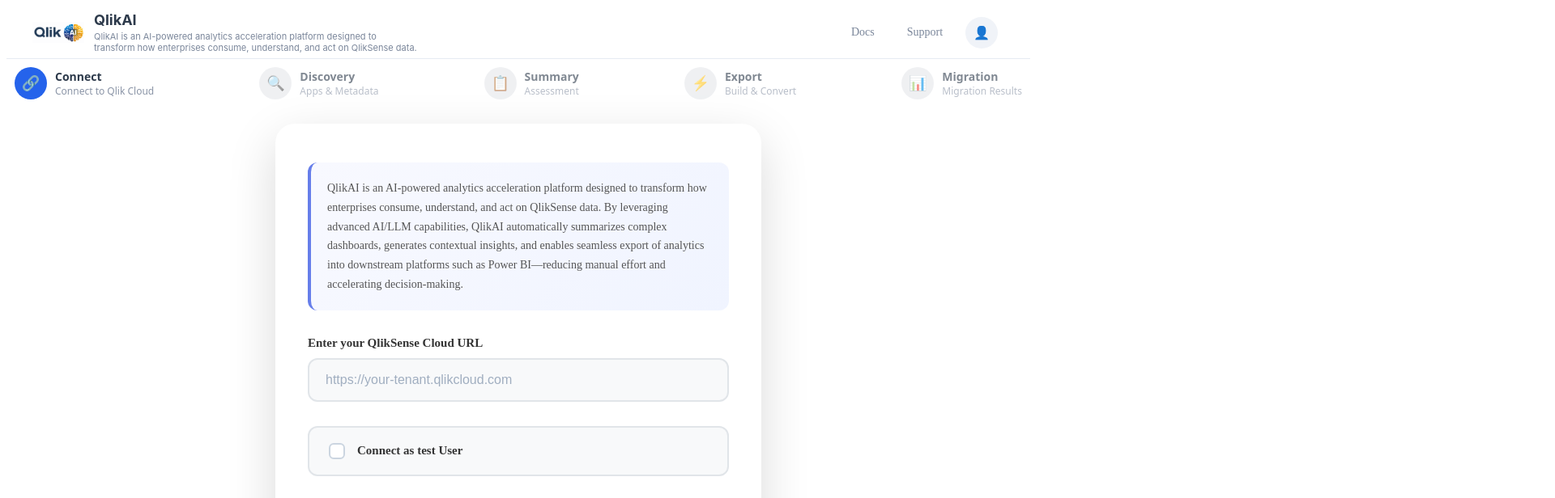
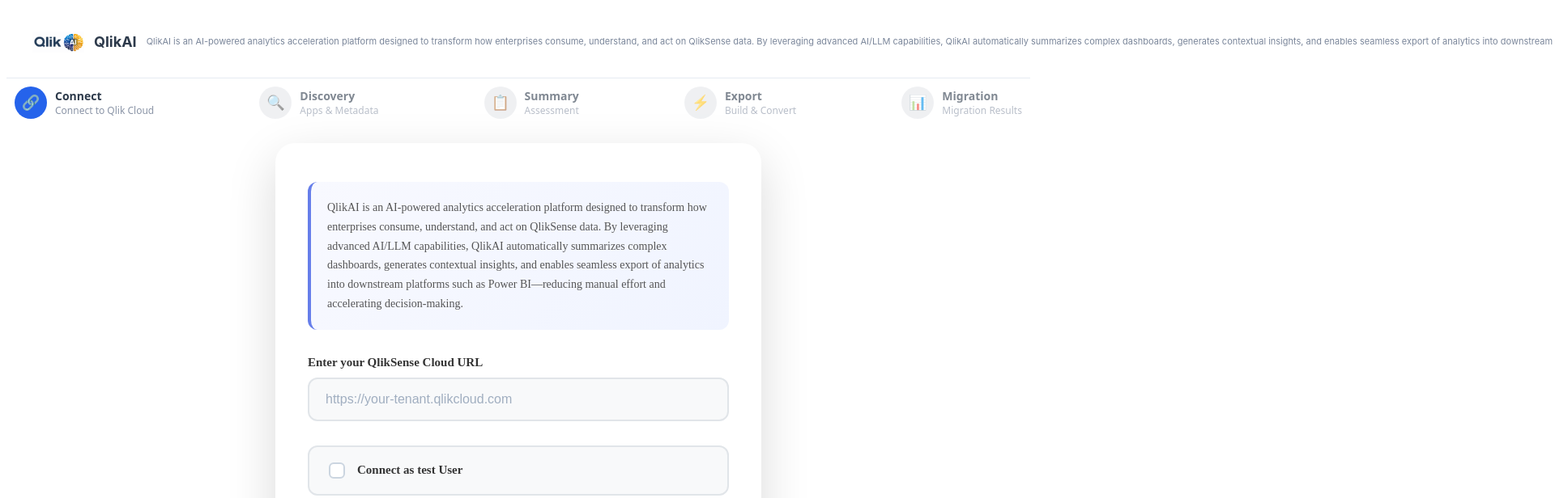
Before and after one commit to sorimdevs-tech/QlikSense, a React (Vite) app in the folder qlik_app/converter/csv/: page / in a window 1280 px wide. Shown: the top 616 px of the page at 81% size, 1920 px wide, since content can reach past the window. Built offline with nearby package versions, Linux system fonts and the light colour scheme; no server answers.

Commit message:
Add full description text under logo in header

```diff
--- a/qlik_app/converter/csv/src/components/Header/Header.css
+++ b/qlik_app/converter/csv/src/components/Header/Header.css
@@ -1,17 +1,20 @@
 .header {
-  height: 64px;
+  height: auto;
+  min-height: 64px;
   background: #ffffff;
   border-bottom: 1px solid #e6ebf2;
   display: flex;
   align-items: center;
   justify-content: space-between;
-  padding: 0 32px;
+  padding: 12px 32px;
+  gap: 24px;
 }
 
 .logo-section {
   display: flex;
   align-items: center;
   gap: 12px;
+  flex-shrink: 0;
 }
 
 .logo-image {
@@ -24,7 +27,7 @@
   display: flex;
   flex-direction: column;
   gap: 2px;
-  max-width: 400px;
+  max-width: 600px;
 }
 
 .logo-text {
@@ -41,7 +44,7 @@
   font-size: 11px;
   color: #7a869a;
   margin: 0;
-  line-height: 1.3;
+  line-height: 1.4;
   font-weight: 400;
 }
 
@@ -50,6 +53,7 @@
   align-items: center;
   gap: 16px;
   padding-right: 8px;
+  flex-shrink: 0;
 }
 
 .header-right a {
@@ -78,7 +82,7 @@
 
 @media (max-width: 768px) {
   .header {
-    padding: 0 16px;
+    padding: 12px 16px;
   }
   .header-right a {
     display: none;
--- a/qlik_app/converter/csv/src/components/Header/Header.tsx
+++ b/qlik_app/converter/csv/src/components/Header/Header.tsx
@@ -12,8 +12,11 @@ export default function Header() {
         />
         <div className="logo-description">
           <p className="logo-text">QlikAI</p>
-          <p className="logo-subtitle">QlikAI is an AI-powered analytics acceleration platform designed to transform how enterprises consume, understand, and act on QlikSense data.</p>
+
         </div>
+        <p className="logo-subtitle">
+            QlikAI is an AI-powered analytics acceleration platform designed to transform how enterprises consume, understand, and act on QlikSense data. By leveraging advanced AI/LLM capabilities, QlikAI automatically summarizes complex dashboards, generates contextual insights, and enables seamless export of analytics into downstream platforms such as Power BI—reducing manual effort and accelerating decision-making.
+          </p>
       </div>
 
       <div className="header-right">
```
